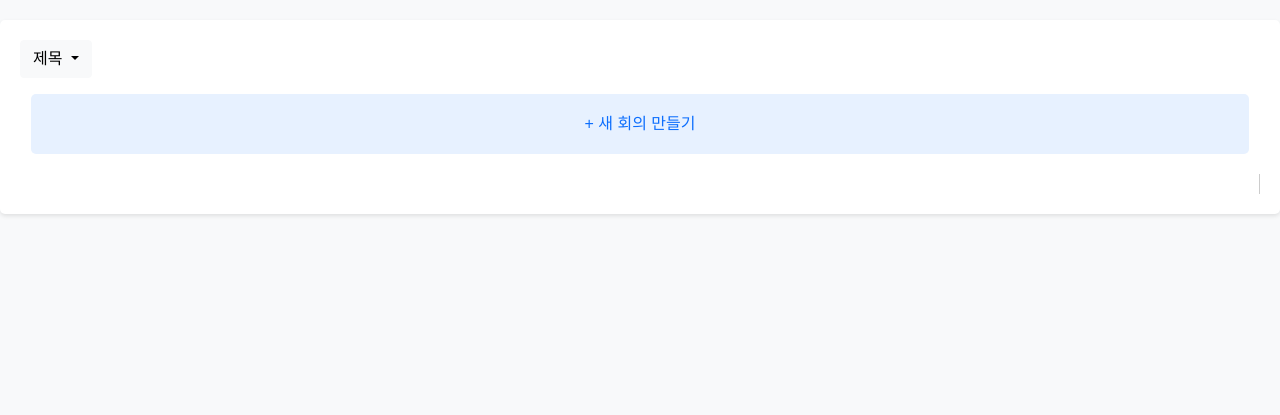
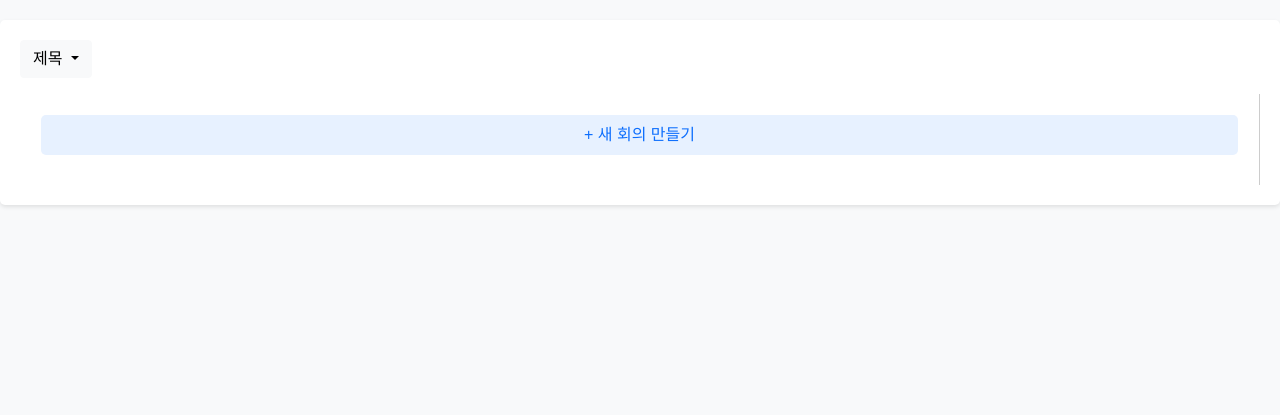
Before and after one commit to SKNETWORKS-FAMILY-AICAMP/SKN02-FINAL-3Team, a Django app: page /main/ in a window 1280 px wide. Shown: the part 54-469 px from the top of the page. Run offline with Django 5.2, Linux system fonts and the light colour scheme; the visitor is signed in with stand-in values (Sample User, id 1); data that the repository does not hold is empty; parts of the project's set-up code (start-up, migrations or seed data) failed here and were passed over; some libraries are stand-ins or nearby versions.

Commit message:
main css 수정

```diff
--- a/meeting/static/meeting/css/main.css
+++ b/meeting/static/meeting/css/main.css
@@ -68,8 +68,7 @@
   justify-content: center;
   align-items: center;
   background-color: #e7f1ff;
-  margin: 1px 11px;
-  padding: 10px;
+  margin: 11px;
   border-radius: 5px;
   margin-bottom: 20px;
   cursor: pointer;
--- a/meeting/templates/main.html
+++ b/meeting/templates/main.html
@@ -31,16 +31,16 @@
                   </div>
             </div>
           </div>
-          <div class="create-meeting">
-            <a class="nav-link" href="{% url 'recording' %}">+ 새 회의 만들기</a>
-          </div>
+
 
 
             <div class="list-container" id="list-container">
-
+                <div class="create-meeting">
+                    <a class="nav-link" href="{% url 'recording' %}">+ 새 회의 만들기</a>
+                </div>
                 <div id="list-items">
                     {% for meeting in meetings %}
-                        <div class="list-item" onclick="toggleDetails('{{ meeting.id }}')">
+                        <div class="list-item" onclick="toggleDetails1('{{ meeting.id }}')">
                             <span class="list-item-title">{{ meeting.title }}</span>
                             <span class="list-item-info">{{ meeting.started_at|date:"Y-m-d H:i" }}<br>{{ meeting.host }}</span>
                         </div>
@@ -60,7 +60,7 @@
     <script>
       let currentItem = null;
 
-      function toggleDetails(meeting_id) {
+      function toggleDetails1(meeting_id) {
         const listContainer = document.getElementById('list-container');
         const detailsContainer = document.getElementById('details');
         const detailsTitle = document.getElementById('details-title');
```
